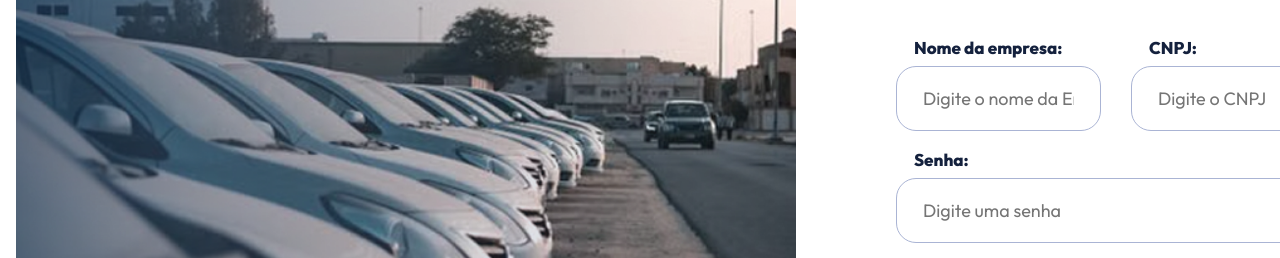
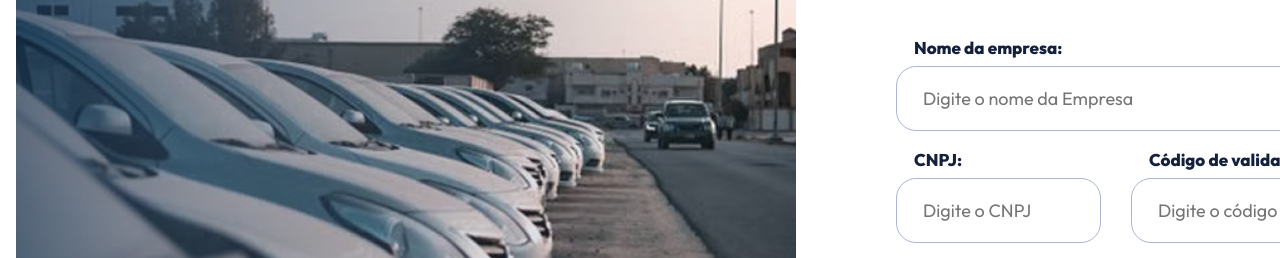
Before and after one commit to TrabalhoPiGrupo1/ParkVision, a plain HTML site: page Site institucional/Tela_Cadastro/cadastro_pagina8.html in a window 1280 px wide. Shown: the part 379-637 px from the top of the page. Drawn offline with Linux system fonts and the light colour scheme.

Commit message:
Reorganizando tela de Cadastro com os novos campos do BD

```diff
--- a/Site institucional/Tela_Cadastro/cadastro_pagina8.html
+++ b/Site institucional/Tela_Cadastro/cadastro_pagina8.html
@@ -36,7 +36,7 @@
             </div>
             <div class="formulario">
 
-                <div class="campo">
+                <div class="campo campo-inteiro">
                     <div class="rotulo">Nome da empresa:</div>
                     <input type="text" placeholder="Digite o nome da Empresa">
                 </div>
@@ -44,6 +44,11 @@
                 <div class="campo">
                     <div class="rotulo">CNPJ:</div>
                     <input type="text" placeholder="Digite o CNPJ">
+                </div>
+
+                <div class="campo">
+                    <div class="rotulo">Código de validação:</div>
+                    <input type="text" placeholder="Digite o código">
                 </div>
 
                 <div class="campo campo-inteiro">
```
